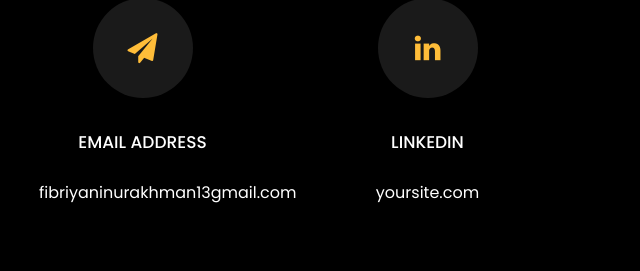
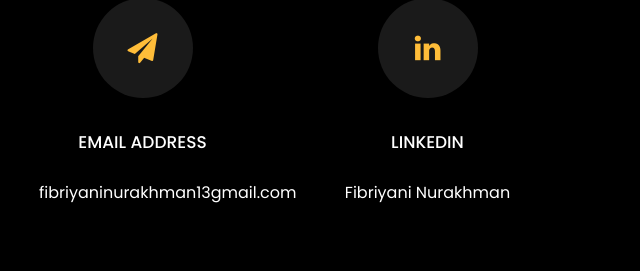
Before and after one commit to fbryni/fibriyaninurakhman.github.io, a plain HTML site: page index.html in a window 1280 px wide. Shown: the part 4857-5128 px from the top of the page, 640-1280 px from the left. Drawn offline with Linux system fonts and the light colour scheme; files whose address does not match are found by name.

Commit message:
3rd commit

```diff
--- a/index.html
+++ b/index.html
@@ -249,7 +249,7 @@
           			<span class="icon-linkedin"></span>
           		</div>
           		<h3 class="mb-4">LinkedIn</h3>
-	            <p><a href="#">yoursite.com</a></p>
+	            <p><a href="https://www.linkedin.com/in/fibriyani-nurakhman-026986280/">Fibriyani Nurakhman</a></p>
 	          </div>
           </div>
         </div>
```
